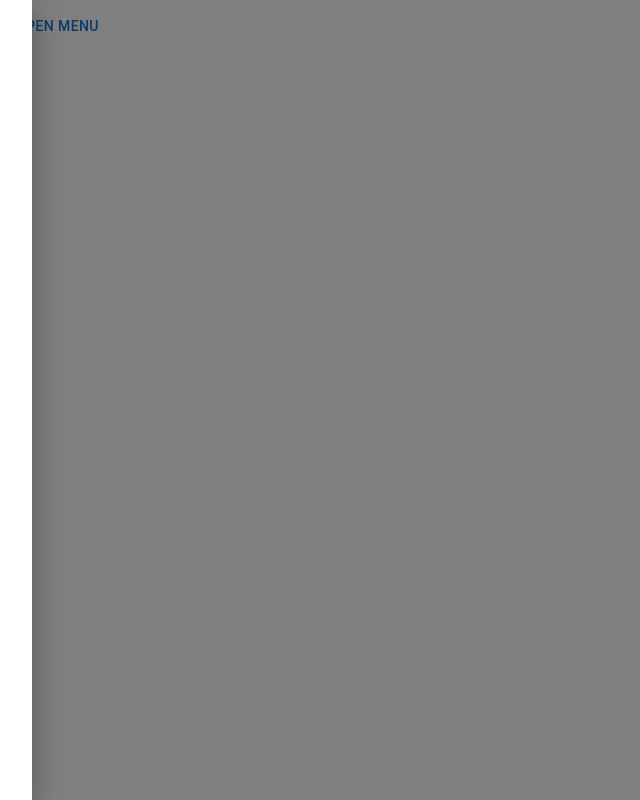
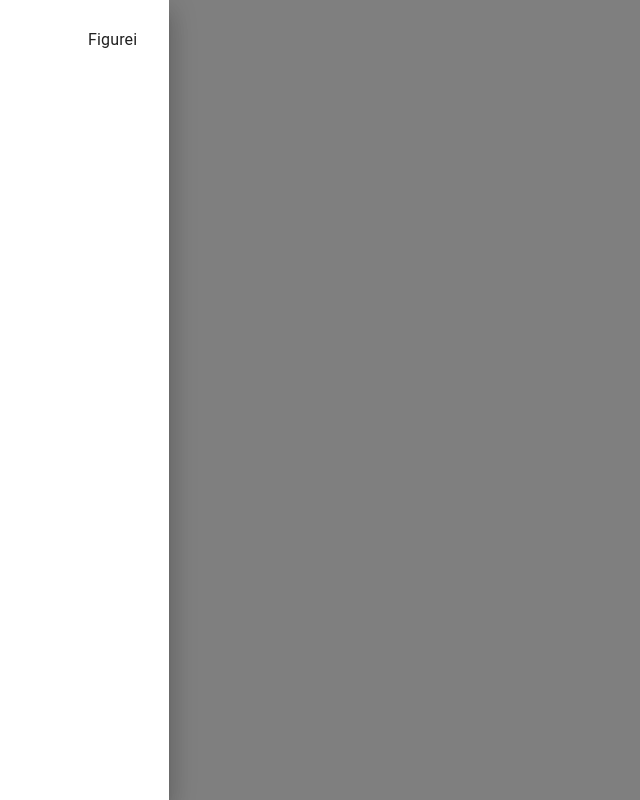
Before and after one commit to rmakarov/svgDrawer, a React app: page / in a window 1280 px wide. Both pictures are taken after a click on the button "OPEN MENU". Shown: the whole page, without its empty margins (0-640 px from the left). Built offline with nearby package versions, Linux system fonts and the light colour scheme.

Commit message:
Added list item figure

```diff
--- a/src/app/components/toolBar/ToolBar.js
+++ b/src/app/components/toolBar/ToolBar.js
@@ -1,5 +1,5 @@
 import React, {Component} from 'react';
-import {Button, Drawer, List, ListItem} from '@mui/material';
+import {Button, Drawer, List, ListItem, ListItemButton, ListItemIcon, ListItemText} from '@mui/material';
 
 class ToolBar extends Component {
     constructor() {
@@ -26,6 +26,10 @@ class ToolBar extends Component {
                 >
                    <List>
                        <ListItem>
+                           <ListItemButton>
+                               <ListItemIcon></ListItemIcon>
+                               <ListItemText>Figurei</ListItemText>
+                           </ListItemButton>
 
                        </ListItem>
                    </List>
```
